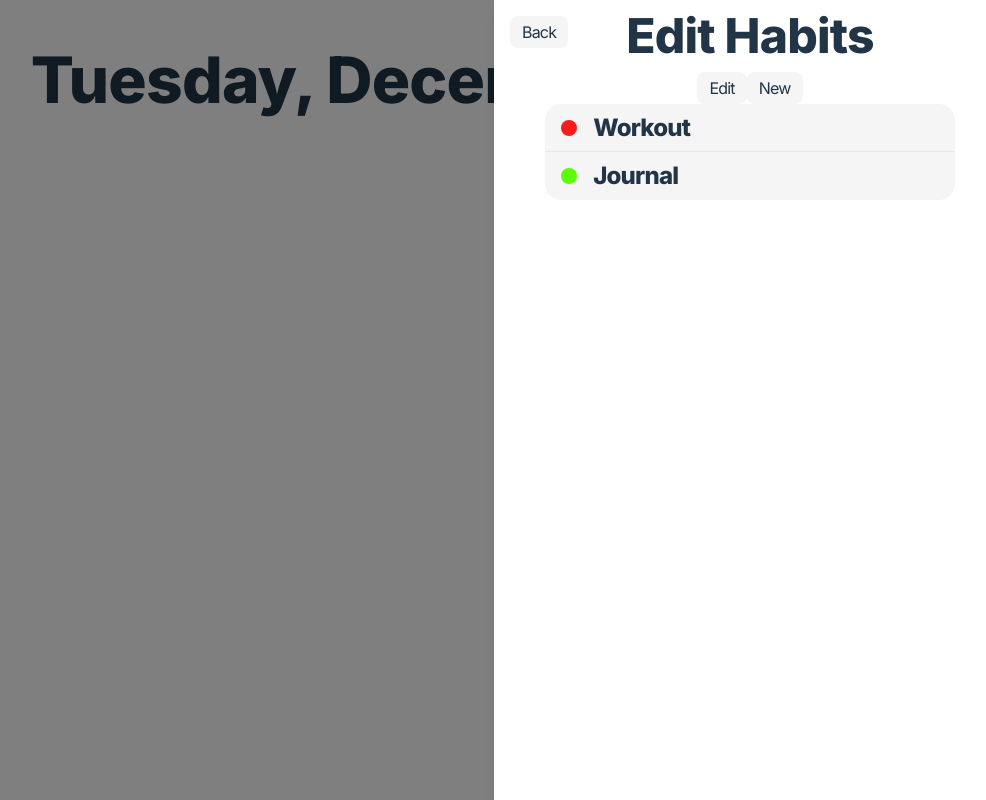
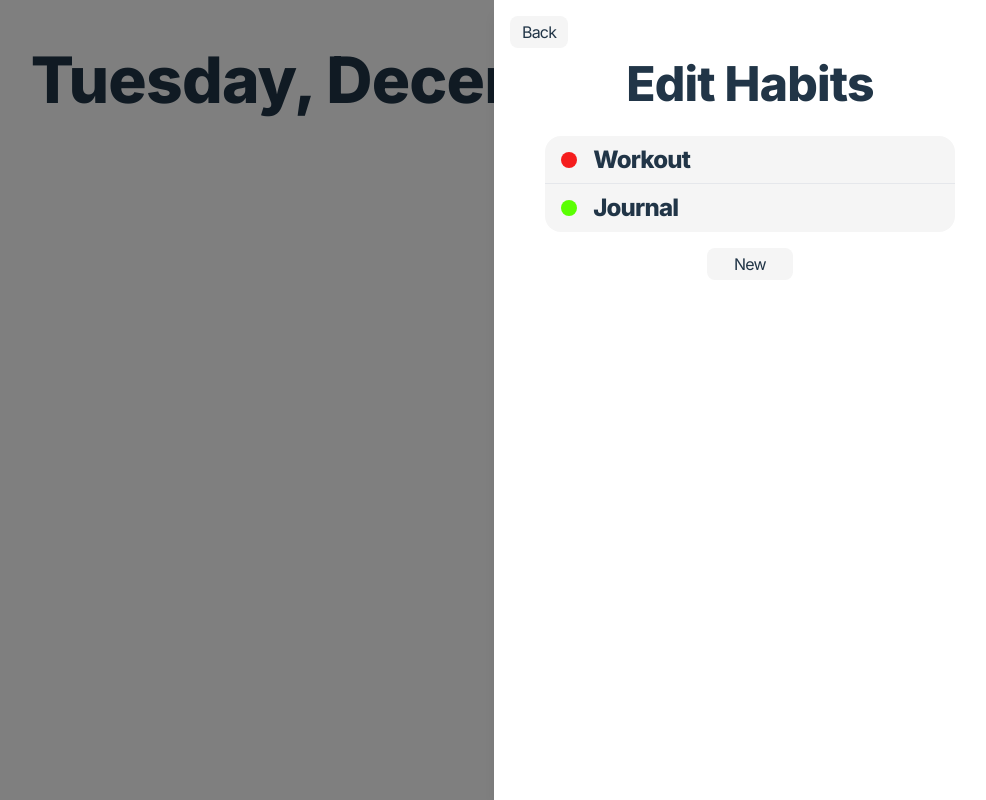
Before and after one commit to leonard-ladva/habit-tracker, a React (Vite) app: page / in a window 1280 px wide. Both pictures are taken after a click on the button "Edit". Shown: the whole page, without its empty margins (274-1260 px from the left). Built offline with nearby package versions, Linux system fonts and the light colour scheme.

Commit message:
Centered new button in habit list

```diff
--- a/src/features/sidepanel/Sidepanel.tsx
+++ b/src/features/sidepanel/Sidepanel.tsx
@@ -25,17 +25,18 @@ function Sidepanel(props: PropsWithChildren<SidepanelProps>) {
       <div
         className={`fixed inset-0 bg-black/50 transition-opacity ${
           props.isOpen
-            ? "opacity-100 pointer-events-auto"
-            : "opacity-0 pointer-events-none"
+            ? "pointer-events-auto opacity-100"
+            : "pointer-events-none opacity-0"
         }`}
         onClick={() => props.setIsOpen(false)}
       />
-      {/* drawer panel */}
+      {/*  idepanel */}
       <div
-        className={`fixed right-0 top-0 h-full w-2/5 bg-white shadow-lg transition-transform duration-300 ${
+        className={`fixed top-0 right-0 h-full w-2/5 flex-col bg-white shadow-lg transition-transform duration-300 ${
           props.isOpen ? "translate-x-0" : "translate-x-full"
         }`}
       >
+        <div className="mt-12 flex flex-col items-center gap-4">
           {/* content */}
           <button
             className="back-button"
@@ -51,6 +52,7 @@ function Sidepanel(props: PropsWithChildren<SidepanelProps>) {
           </button>
           {screens[screen]}
         </div>
+      </div>
     </>
   );
 }
--- a/src/features/sidepanel/screens/ListHabitsScreen.tsx
+++ b/src/features/sidepanel/screens/ListHabitsScreen.tsx
@@ -5,7 +5,10 @@ function ListHabitsScreen(props: ScreenProps) {
   const habits = useAppSelector((state) => state.habits.value);
 
   const renderedHabits = habits.map((habit) => (
-    <li className="m-auto flex h-12 w-4/5 list-none items-center gap-4 border-b border-gray-200 bg-neutral-100 px-4 py-2 text-2xl font-extrabold first:rounded-t-2xl last:rounded-b-2xl last:border-none hover:bg-neutral-200">
+    <li
+      onClick={() => props.goTo("edit")}
+      className="flex h-12 list-none items-center gap-4 border-b border-gray-200 bg-neutral-100 px-4 py-2 text-2xl font-extrabold first:rounded-t-2xl last:rounded-b-2xl last:border-none hover:bg-neutral-200"
+    >
       <div
         className={"h-4 w-4 rounded-full"}
         style={{ backgroundColor: habit.color }}
@@ -16,10 +19,10 @@ function ListHabitsScreen(props: ScreenProps) {
   return (
     <>
       <h2>Edit Habits</h2>
-      <button onClick={() => props.goTo("edit")}>Edit</button>
-      <button onClick={() => props.goTo("new")}>New</button>
-
-      <ul className="gap-none flex-col">{renderedHabits}</ul>
+      <ul className="gap-none w-4/5">{renderedHabits}</ul>
+      <button onClick={() => props.goTo("new")} className="w-1/6">
+        New
+      </button>
     </>
   );
 }
```
Lines whose indentation alone changed are shown as unchanged.
